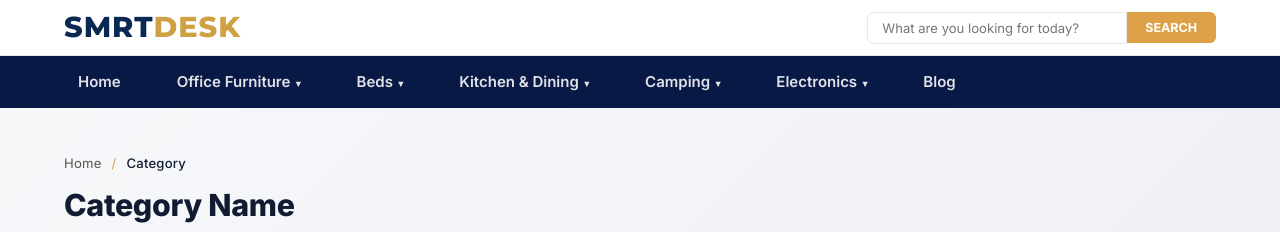
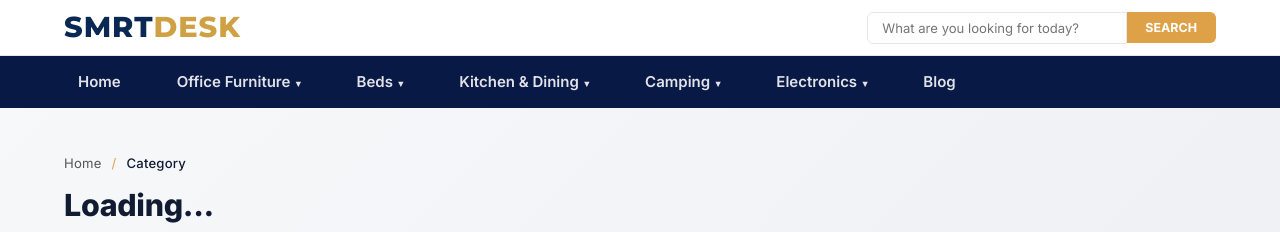
Before and after one commit to hlsst2024-cyber/smrtdesk, a plain HTML site: page category.html in a window 1280 px wide. Shown: the top 232 px of the page. Drawn offline with Linux system fonts and the light colour scheme.

Commit message:
fix: category page h1 title not updating - separated title/h1 data-bind attributes

```diff
--- a/category.html
+++ b/category.html
@@ -3,7 +3,7 @@
 <head>
 <meta charset="UTF-8">
 <meta name="viewport" content="width=device-width, initial-scale=1.0">
-<title data-bind="catTitle">Category - Expert Tested | SmrtDesk</title>
+<title data-bind="catPageTitle">Category - Expert Tested | SmrtDesk</title>
 <meta name="description" data-bind="metaDescription" content="Our expert team reviews the best products. We test for performance, quality, and value so you can buy with confidence.">
 <link rel="stylesheet" href="main.css?v=31"><script type="application/ld+json">
 {
@@ -124,7 +124,7 @@
 <section class="category-hero">
   <div class="container">
     <p class="breadcrumb" data-bind="catBreadcrumb"><a href="/">Home</a> <span class="sep">/</span> <span>Category</span></p>
-    <h1 data-bind="catTitle">Category Name</h1>
+    <h1 data-bind="catTitle">Loading...</h1>
     <p data-bind="catDescription">Our expert team reviews the best products. We test for performance, quality, and value so you can buy with confidence.</p>
   </div>
 </section>
```
